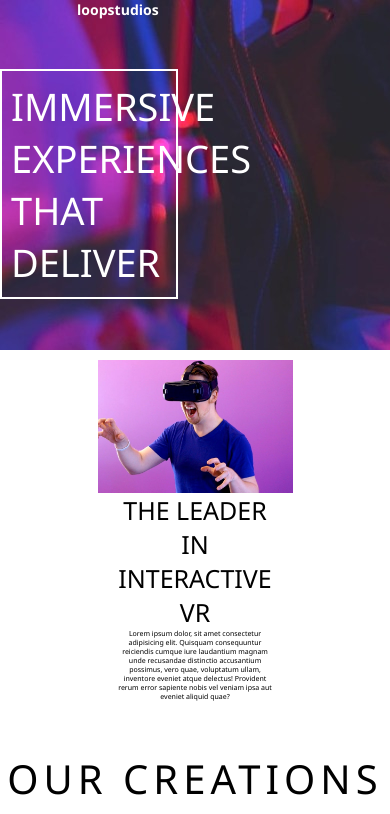
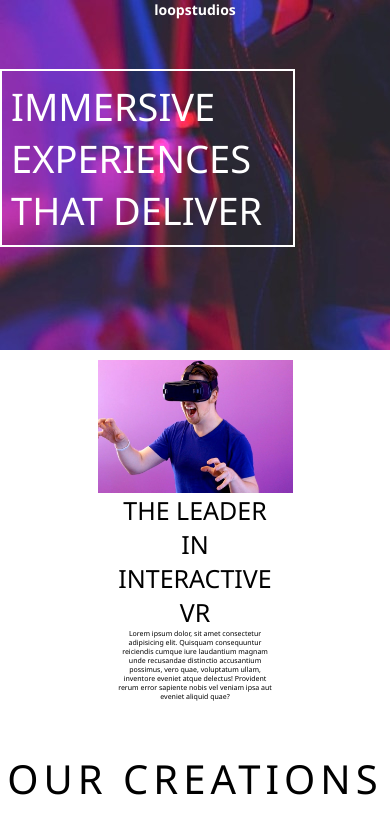
Before and after one commit to Devjulesoti/loopstudio-landingpage, a plain HTML site: page index.html in a window 390 px wide. Shown: the top 814 px of the page. Drawn offline with Linux system fonts and the light colour scheme.

Commit message:
responsiveness

```diff
--- a/style.css
+++ b/style.css
@@ -17,10 +17,11 @@ main{
     width: 100%;
 }
 .navbar{
-    /* display: none; */
-    display: flex;
+    text-align: center;
+    /* display: flex;
     justify-content: space-around;
-    align-items: center;
+    align-items: center; */
+
 
 }
 .sec-1 h2{
@@ -28,7 +29,7 @@ main{
     font-weight: lighter;
     font-family: 'Segoe UI', Tahoma, Geneva, Verdana, sans-serif;
     font-size: 38px;
-    width: 40%;
+    width: 70%;
     border: 2px solid white;
     margin-top: 50px;
     /* margin-left: 50px; */
```
